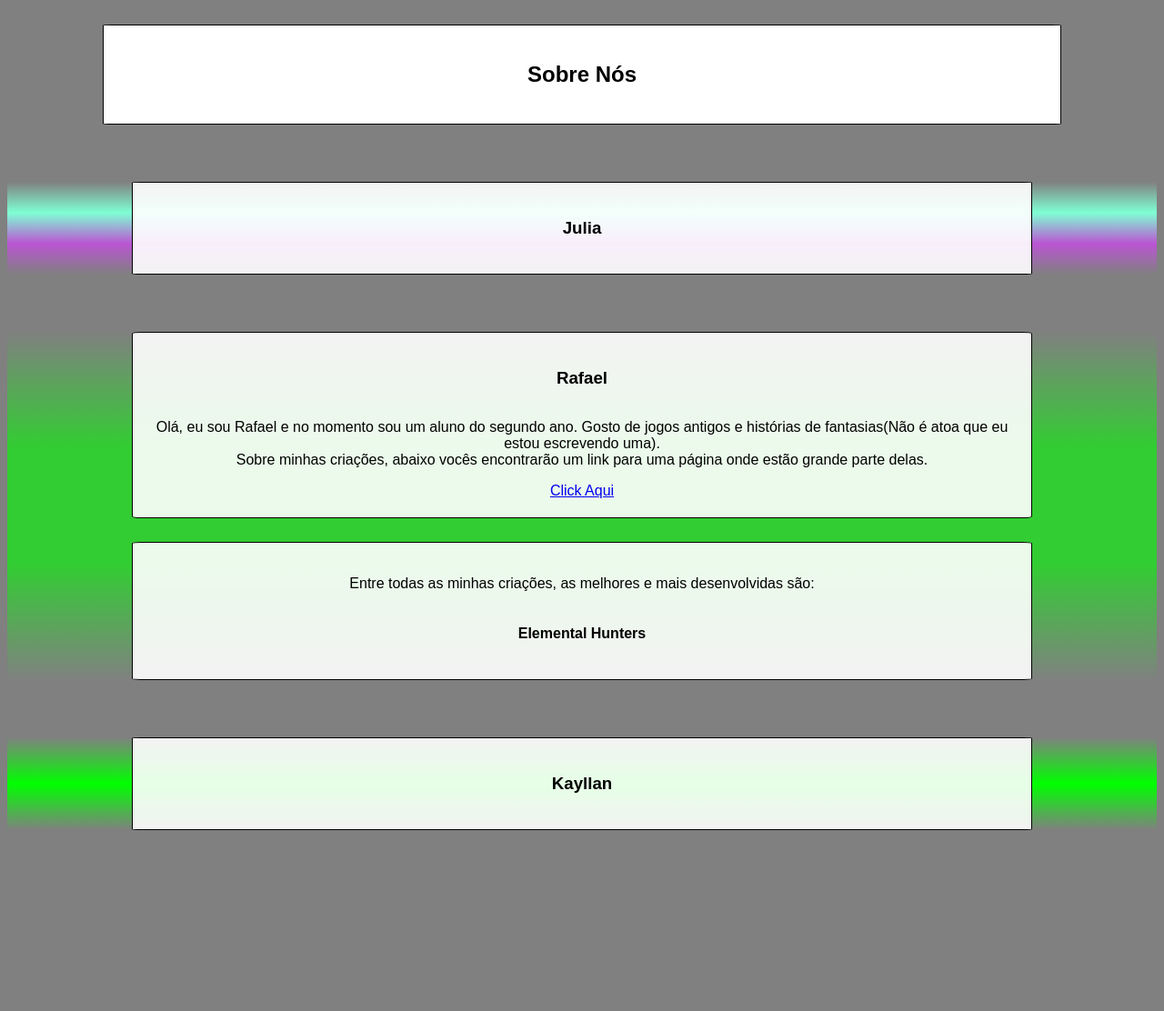
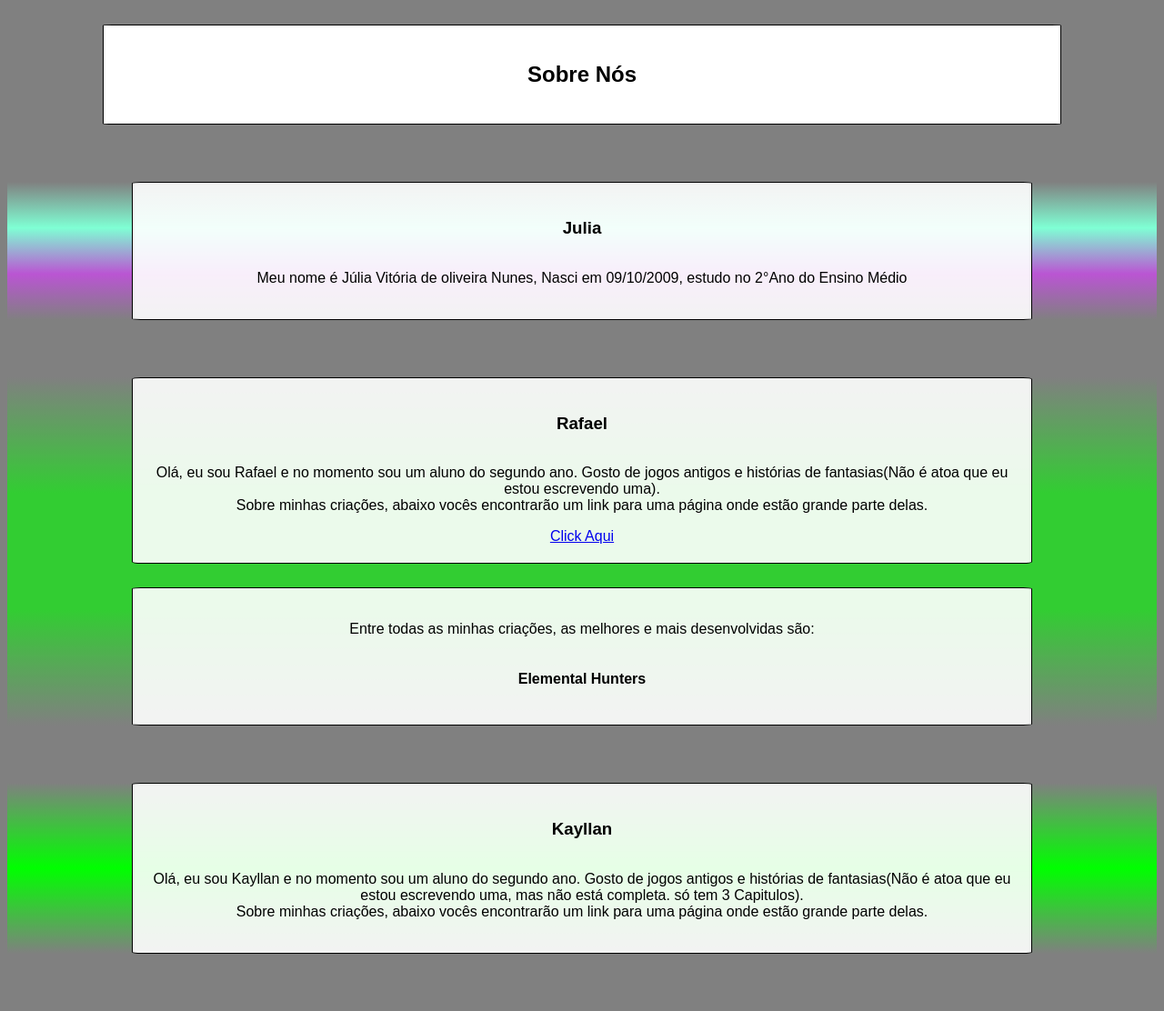
Before and after one commit to djcarnivoro-123/dia-D-rafael, a PHP site: page / in a window 1280 px wide. Shown: the part 261-1373 px from the top of the page at 91% size. Before the commit the page ends 1174 px from the top, so only its background shows below. Run offline with PHP 8.4, Linux system fonts and the light colour scheme.

Commit message:
index.php

```diff
--- a/index.php
+++ b/index.php
@@ -222,7 +222,7 @@
 
 <html>
     <head>
-        <link rel="stylesheet" href="styles/style.css">
+        <link rel="stylesheet" href="style.css">
         <link rel="stylesheet" href="animations.css">
     </head>
     <body>
@@ -248,6 +248,9 @@
             <section id="julia">
                 <div class="container1">
                     <h3>Julia</h3>
+                    <p>
+                        Meu nome é Júlia Vitória de oliveira Nunes, Nasci em 09/10/2009, estudo no 2°Ano do Ensino Médio
+                    </p>
                 </div>
             </section>
 
@@ -272,6 +275,10 @@
             <section id="kayllan">
                 <div class="container1">
                     <h3>Kayllan</h3>
+                    <p>
+                        Olá, eu sou Kayllan e no momento sou um aluno do segundo ano. Gosto de jogos antigos e histórias de fantasias(Não é atoa que eu estou escrevendo uma, mas não está completa. só tem 3 Capitulos).<br>
+                        Sobre minhas criações, abaixo vocês encontrarão um link para uma página onde estão grande parte delas.
+                    </p>
                 </div>
             </section>
         </section>
```
